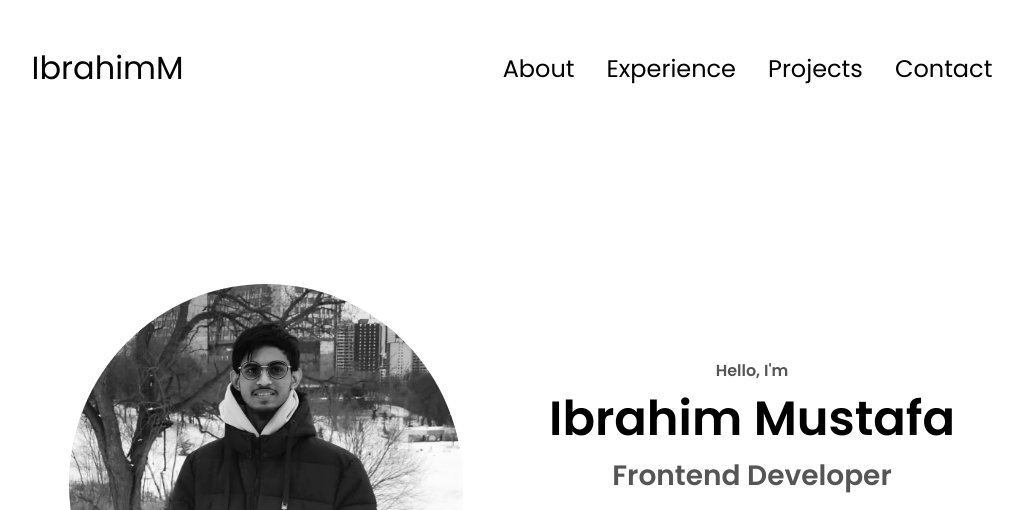
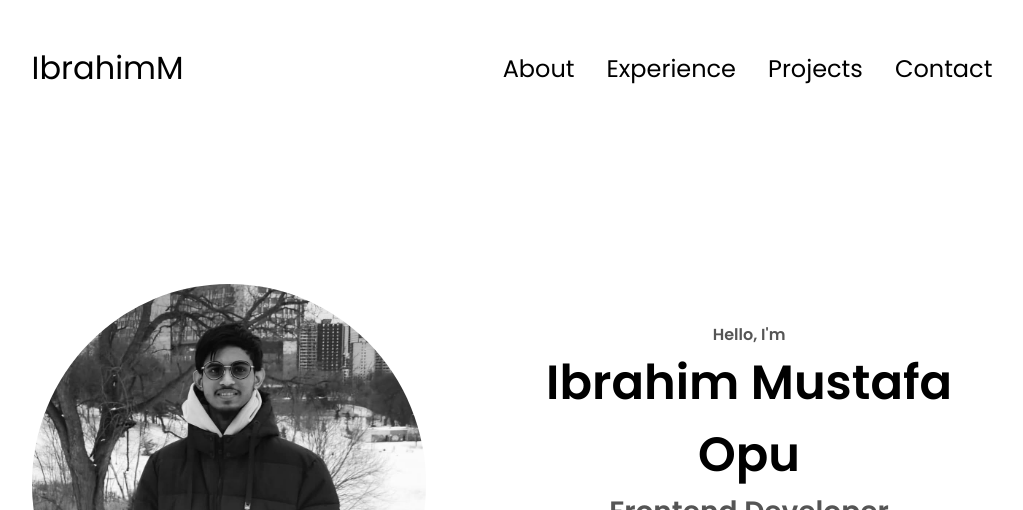
Before and after one commit to ibrahim787898m/ibrahimM, a plain HTML site: page index.html in a window 1280 px wide. Shown: the top 510 px of the page, without its empty margins (128-1151 px from the left). Drawn offline with Linux system fonts and the light colour scheme.

Commit message:
Update index.html

```diff
--- a/index.html
+++ b/index.html
@@ -50,7 +50,7 @@
       </div>
       <div class="section__text">
         <p class="section__text__p1">Hello, I'm</p>
-        <h1 class="title">Ibrahim Mustafa</h1>
+        <h1 class="title">Ibrahim Mustafa Opu</h1>
         <p class="section__text__p2">Frontend Developer</p>
         <div class="btn-container">
           <button
```
